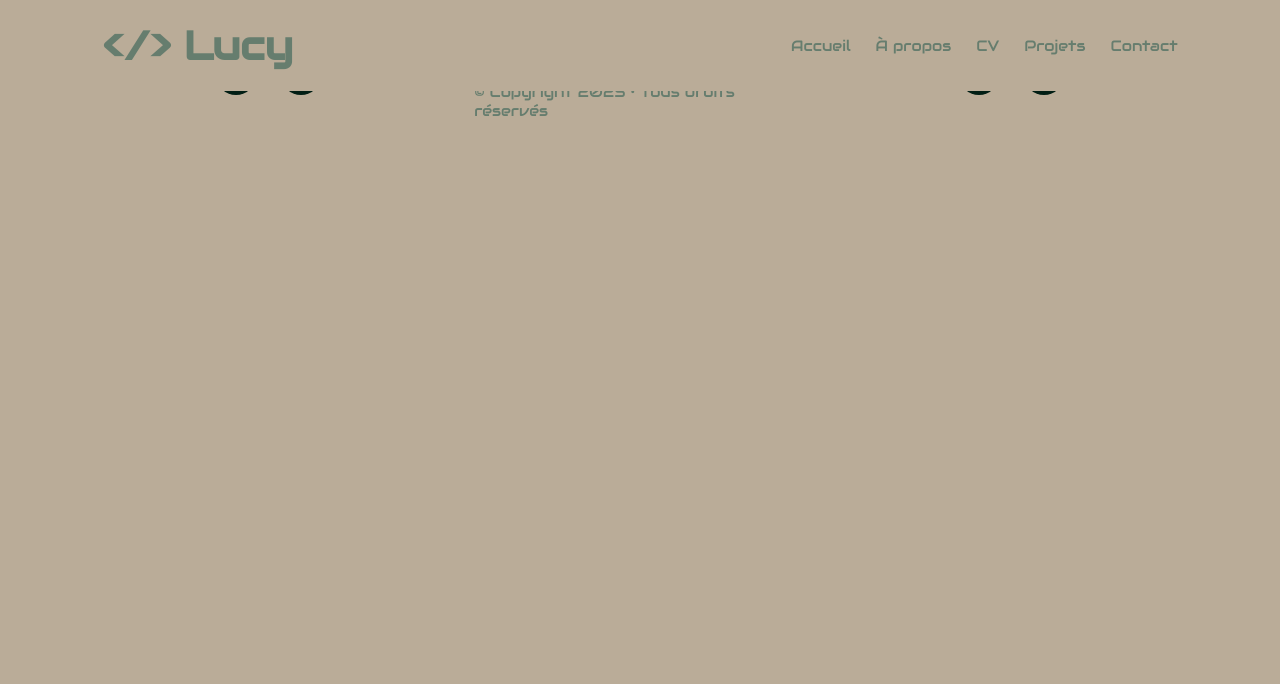
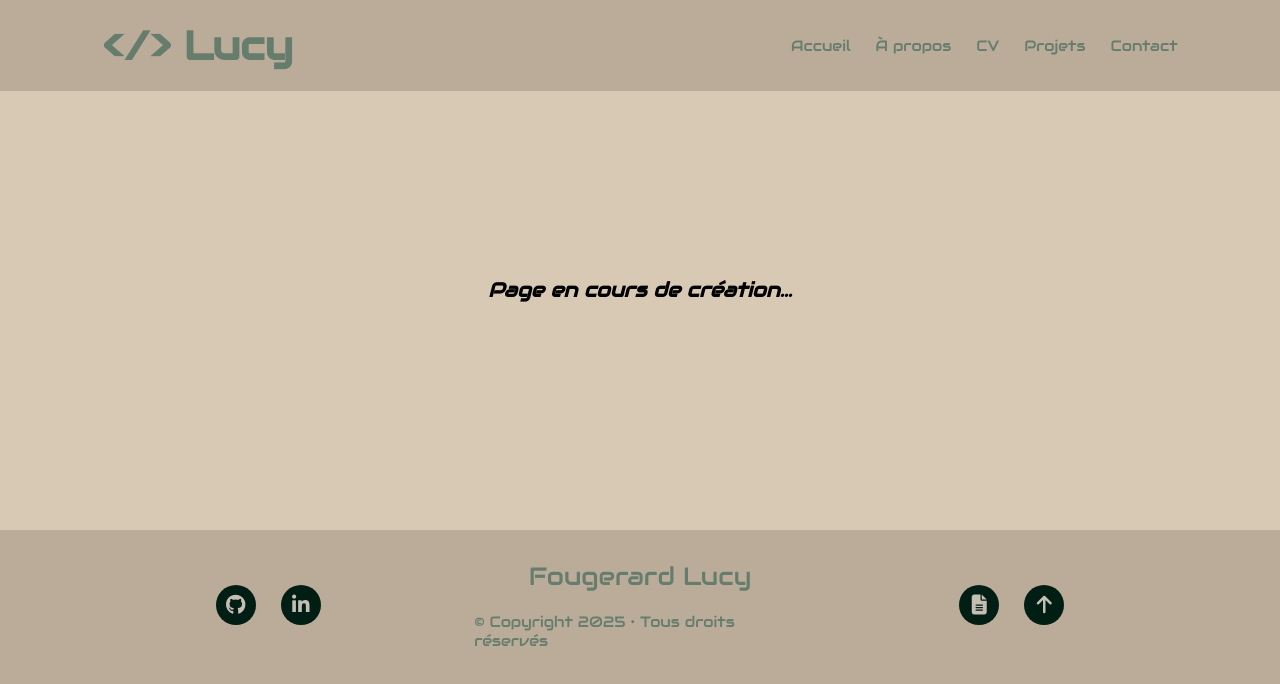
Before and after one commit to elhef010308/PORTFOLIO, a React (Vite) app: page /contact in a window 1280 px wide. Shown: the top 684 px of the page. Built offline with nearby package versions, Linux system fonts and the light colour scheme.

Commit message:
Fin de la mise en page générale

```diff
--- a/src/components/Footer.jsx
+++ b/src/components/Footer.jsx
@@ -4,21 +4,25 @@ import { useNavigate } from 'react-router-dom';
 // créer une fonction pour remonter en haut de la page
 // activer cette fonction via ONCLICK dans le bouton
 
-function Footer({ isProjectsPage }) {
+function Footer() {
     const navigate = useNavigate();
 
     const handleGoToProjects = () => {
         navigate('/projects');
     };
 
+    const handleScrollToTop = () => {
+        window.scrollTo({ top: 0, behavior: 'smooth' });
+    };
+
     return (
         <footer>
             <div className='footer'>
                 <div className='link-footer'>
-                    <a className='link-to-github' href='' target='_blank' rel='noopener noreferrer'>
+                    <a className='link-to-github' href='https://github.com/elhef010308' target='_blank' rel='noopener noreferrer'>
                         <i className='fa-brands fa-github' id='icone-footer'></i>
                     </a>
-                    <a className='link-to-linkedin' href='' target='_blank' rel='noopener noreferrer'>
+                    <a className='link-to-linkedin' href='https://www.linkedin.com/in/lucy-fougerard-6a126632a/' target='_blank' rel='noopener noreferrer'>
                         <i className='fa-brands fa-linkedin-in' id='icone-footer'></i>
                     </a>
                 </div>
@@ -32,7 +36,7 @@ function Footer({ isProjectsPage }) {
                     <button className='link-to-certificates' onClick={handleGoToProjects}>
                         <i className='fa-solid fa-file-lines' id='icone-footer'></i>
                     </button>
-                    <button className='link-to-top-page'>
+                    <button className='link-to-top-page' onClick={handleScrollToTop}>
                         <i className='fa-solid fa-arrow-up' id='icone-footer'></i>
                     </button>
                 </div>
--- a/src/pages/Contact.jsx
+++ b/src/pages/Contact.jsx
@@ -1,6 +1,8 @@
 function Contact() {
     return (
-        <div></div>
+        <div className='page-contact'>
+            <h2>Page en cours de création...</h2>
+        </div>
     )
 }
 
--- a/src/pages/Cv.jsx
+++ b/src/pages/Cv.jsx
@@ -30,7 +30,7 @@ function Cv() {
                 <div className="title-cv-container">
                     <div className="cv-title">
                         <TitleCurriculum />
-                        <a href="#" download>Télécharger</a>
+                        <a href='/cv.pdf' download>Télécharger</a>
                     </div>
                 </div>
             </section>
@@ -40,7 +40,7 @@ function Cv() {
                     <h2>MON PARCOURS OPENCLASSROOMS (2025)</h2>
                     <div className='formation-title'>
                         <p className='formation-p'>Formation "Développeur Web"</p>
-                        <a href='/programme-formation.pdf' download>
+                        <a href='/programme-openclassrooms.pdf' download>
                             Voir le programme
                         </a>
                     </div>
--- /dev/null
+++ b/src/style/contact.scss
@@ -0,0 +1,16 @@
+.page-contact {
+    height: 530px;
+    width: 100%;
+    max-width: 1440px;
+    padding-top: 50px;
+    display: flex;
+    align-items: center;
+    justify-content: center;
+    background-color: var(--color-fourteen);
+
+    h2 {
+        color: black;
+        font-size: 20px;
+        font-style: italic;
+    }
+}
--- a/src/style/footer.scss
+++ b/src/style/footer.scss
@@ -37,9 +37,7 @@
         }
 
         .link-to-github:hover,
-        .link-to-linkedin:hover,
-        .link-to-github:focus,
-        .link-to-linkedin:focus {
+        .link-to-linkedin:hover {
             background-color: var(--color-five-bis);
         }
     }
--- a/src/style/index.scss
+++ b/src/style/index.scss
@@ -6,3 +6,4 @@
 @use "cv.scss";
 @use "nofound.scss";
 @use "projects.scss";
+@use "contact.scss";
```
Also changed, not shown: 2 other files (tests, documents, lock files or other folders).
